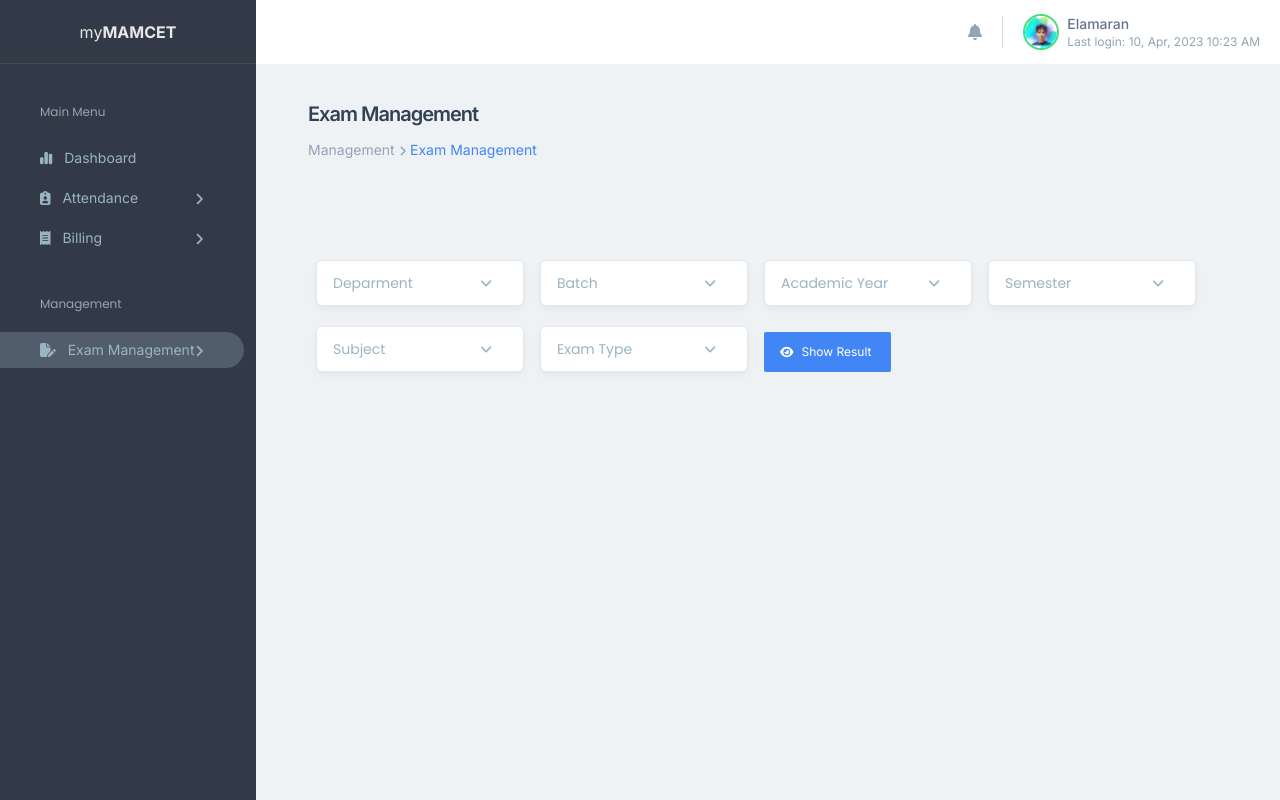
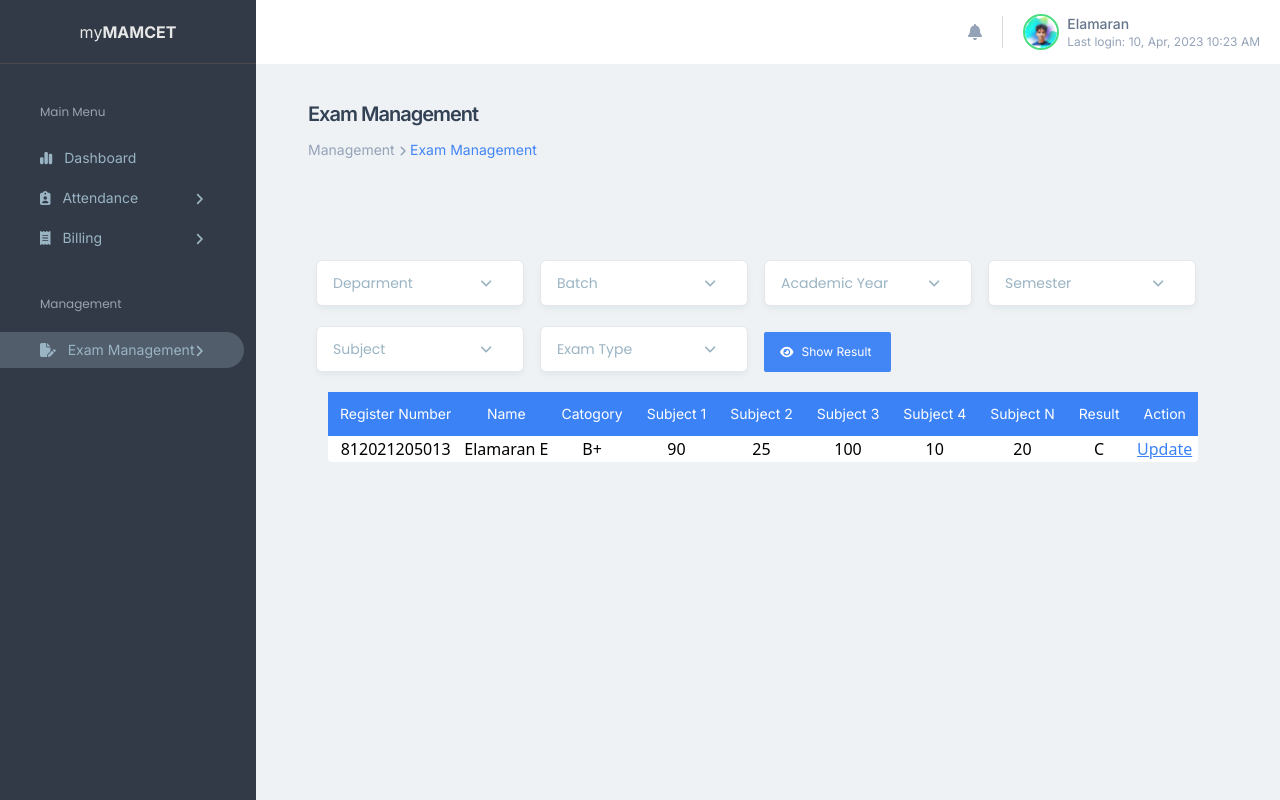
Before and after one commit to mkandan1/mymamcet, a React (Vite) app: page /management/exam in a window 1280 px wide. Built offline with nearby package versions, Linux system fonts and the light colour scheme; no server answers; sample sign-in values are in the browser's storage.

Commit message:
Inserting Table Commit
In this commit we add a table to show the result. That results are retrieved from the DB

```diff
--- a/src/pages/ExamManagementPage.jsx
+++ b/src/pages/ExamManagementPage.jsx
@@ -125,7 +125,45 @@ export const ExamManagementPage = () => {
             </div>
           </div>
         </div>
+        <TableOfResult/>
       </div>
     </div>
   )
 }
+
+const TableOfResult = () =>{
+  return(
+    <>
+    <div className='m-5'>
+      <table className=' table-auto overflow-scroll bg-white rounded'>
+        <thead className='bg-blue-500 rounded'>
+        <tr className='text-white '>
+          <th className='font-normal font-inter p-3 text-sm'>Register Number</th>
+          <th className='font-normal font-inter p-3 text-sm'>Name</th>
+          <th className='font-normal font-inter p-3 text-sm'>Catogory</th>
+          <th className='font-normal font-inter p-3 text-sm'>Subject 1</th>
+          <th className='font-normal font-inter p-3 text-sm'>Subject 2</th>
+          <th className='font-normal font-inter p-3 text-sm'>Subject 3</th>
+          <th className='font-normal font-inter p-3 text-sm'>Subject 4</th>
+          <th className='font-normal font-inter p-3 text-sm'>Subject N</th>
+          <th className='font-normal font-inter p-3 text-sm'>Result</th>
+          <th className='font-normal font-inter p-3 text-sm'>Action</th>
+        </tr>
+        </thead>
+        <tbody className='text-center'>
+          <td>812021205013</td>
+          <td>Elamaran E</td>
+          <td>B+</td>
+          <td>90</td>
+          <td>25</td>
+          <td>100</td>
+          <td>10</td>
+          <td>20</td>
+          <td>C</td>
+          <td><a className='text-blue-500 underline'>Update</a></td>
+        </tbody>
+      </table>
+    </div>
+    </>
+  )
+}
```
